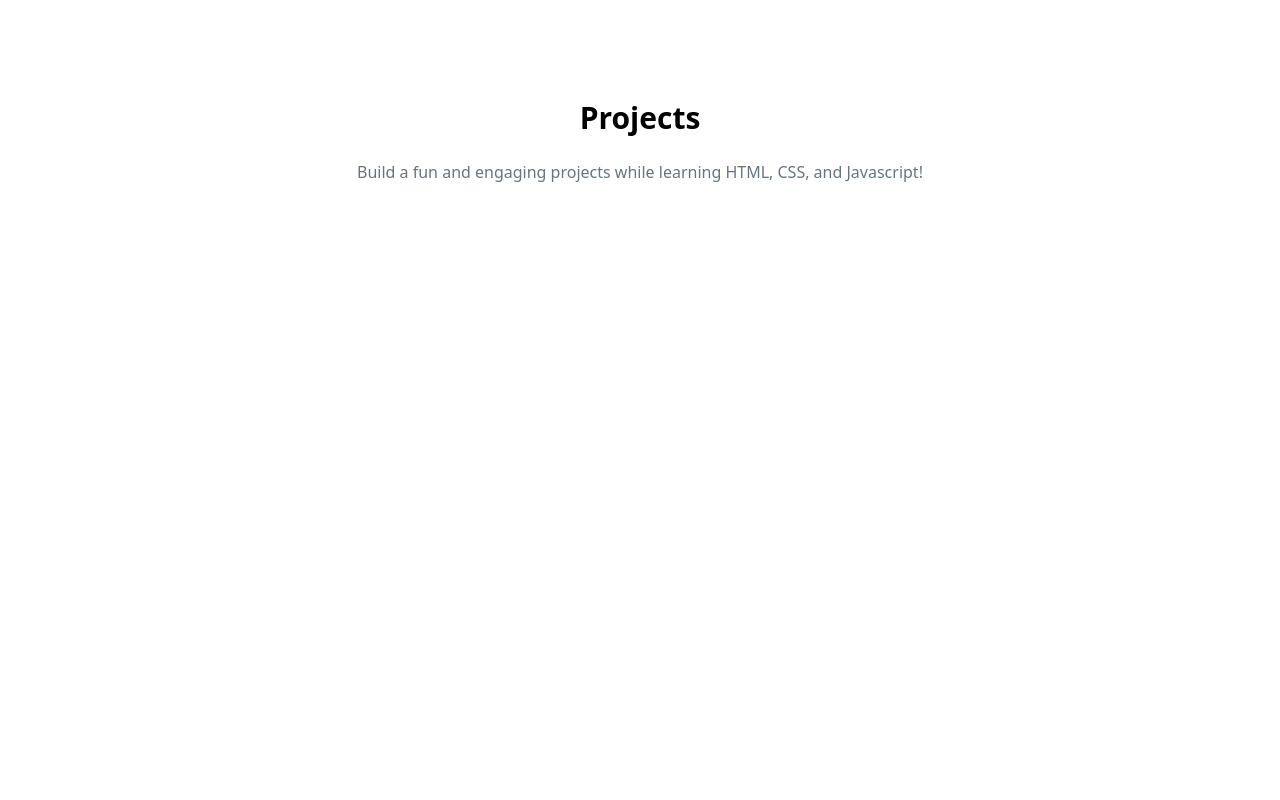
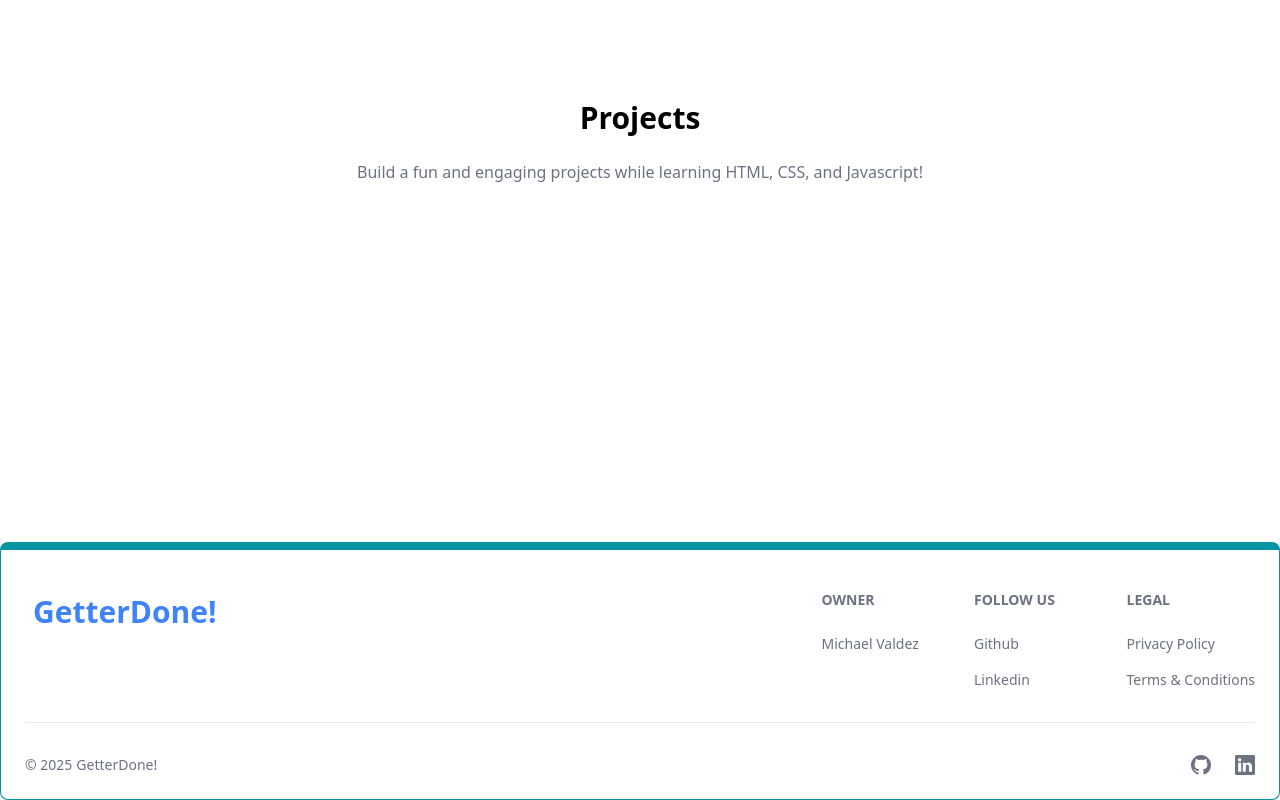
Before and after one commit to mikeyvaldez/FullstackTodoList, a React (Vite) app in the folder client/: page /projects in a window 1280 px wide. Shown: the part 322-1122 px from the top of the page. Before the commit the page ends 864 px from the top, so only its background shows below. Built offline with nearby package versions, Linux system fonts and the light colour scheme.

Commit message:
created and added footer component

```diff
--- a/client/src/App.jsx
+++ b/client/src/App.jsx
@@ -6,6 +6,7 @@
 import Dashboard from "./pages/Dashboard";
 import Projects from "./pages/Projects";
 import Header from "./components/Header"
+import Footer from "./components/Footer"
 
 // here we utilize the react router dom imports to be able to route to our pages
 
@@ -21,6 +22,7 @@
         <Route path="/dashboard" element={<Dashboard />} />
         <Route path="/projects" element={<Projects />} />
       </Routes>
+      <Footer />
     </BrowserRouter>
   );
 }
--- /dev/null
+++ b/client/src/components/Footer.jsx
@@ -0,0 +1,83 @@
+import { Footer } from "flowbite-react";
+import { Link } from "react-router-dom";
+import { BsGithub, BsLinkedin } from "react-icons/bs";
+
+export default function FooterComponent() {
+  return (
+    <Footer container className="border border-t-8 border-teal-500">
+      <div className="w-full max-w-7xl mx-auto">
+        <div className="grid w-full justify-between sm:flex md:grid-cols-1">
+          <div className="mt-5">
+            <Link
+              to="/"
+              className="self-center whitespace-nowrap font-bold dark:text-white text-lg sm: text-xl"
+            >
+              <span className="px-2 py-1 text-3xl text-blue-500">GetterDone!</span>
+            </Link>
+          </div>
+          <div className="grid grid-cols-2 gap-8 mt-4 sm:grid-cols-3 sm:gap-6">
+            <div>
+              <Footer.Title title="Owner" />
+              <Footer.LinkGroup col>
+                <Footer.Link
+                  href="www.<myportfolio website url>.com"
+                  target="_blank"
+                  rel="noopener noreferrer"
+                >
+                  Michael Valdez
+                </Footer.Link>
+              </Footer.LinkGroup>
+            </div>
+            <div>
+              <Footer.Title title="Follow us" />
+              <Footer.LinkGroup col>
+                <Footer.Link
+                  href="https://github.com/mikeyvaldez"
+                  target="_blank"
+                  rel="noopener noreferrer"
+                >
+                  Github
+                </Footer.Link>
+                <Footer.Link
+                  href="https://www.linkedin.com/in/michael-valdez-a29179260/"
+                  target="_blank"
+                  rel="noopener noreferrer"
+                >
+                  Linkedin
+                </Footer.Link>
+              </Footer.LinkGroup>
+            </div>
+            <div>
+              <Footer.Title title="Legal" />
+              <Footer.LinkGroup col>
+                <Footer.Link href="#" target="_blank" rel="noopener noreferrer">
+                  Privacy Policy
+                </Footer.Link>
+                <Footer.Link
+                  href="https://www.linkedin.com/in/michael-valdez-a29179260/"
+                  target="_blank"
+                  rel="noopener noreferrer"
+                >
+                  Terms &amp; Conditions
+                </Footer.Link>
+              </Footer.LinkGroup>
+            </div>
+          </div>
+        </div>
+        <Footer.Divider />
+        <div className="w-full sm:flex sm:items-center sm:justify-between">
+          <Footer.Copyright
+            href="#"
+            by="GetterDone!"
+            year={new Date().getFullYear()}
+          />
+          <div className="flex gap-6 sm:mt-0 mt-4 sm:justify-center">
+            <Footer.Icon href="https://github.com/mikeyvaldez" icon={BsGithub} />
+            <Footer.Icon href="https://www.linkedin.com/in/michael-valdez-a29179260/" icon={BsLinkedin} />
+
+          </div>
+        </div>
+      </div>
+    </Footer>
+  );
+}
```
